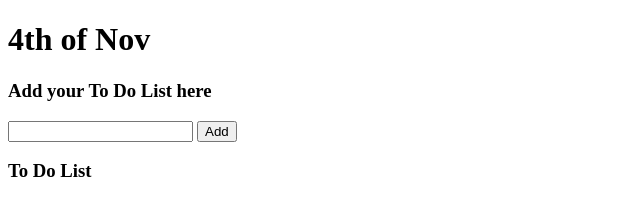
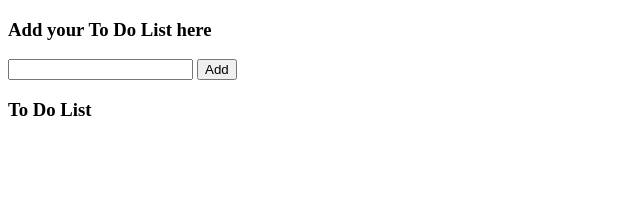
Before and after one commit to DevendrakumarGLAu/ToDoList, a plain HTML site: page index.html in a window 1280 px wide. Shown: the whole page, without its empty margins (0-640 px from the left). Drawn offline with Linux system fonts and the light colour scheme.

Commit message:
Update index.html

```diff
--- a/index.html
+++ b/index.html
@@ -7,7 +7,7 @@
     <title>Document</title>
 </head>
 <body>
-    <h1>4th of Nov</h1>
+<!--     <h1>4th of Nov</h1> -->
     <h3>Add your To Do List here</h3>
     <form id="myForm"><input id="myInput" type="text">
         <button> Add </button>
```
